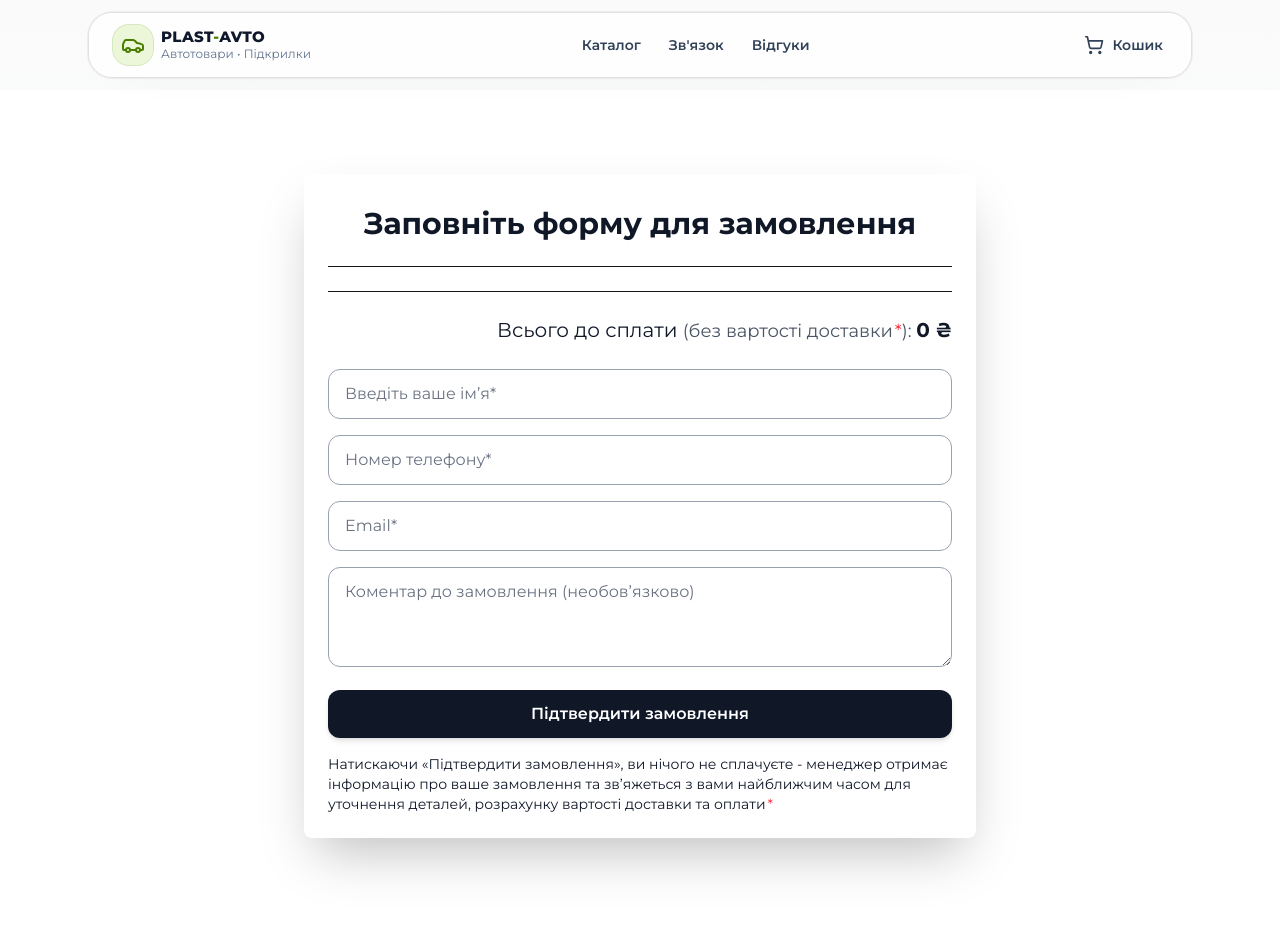
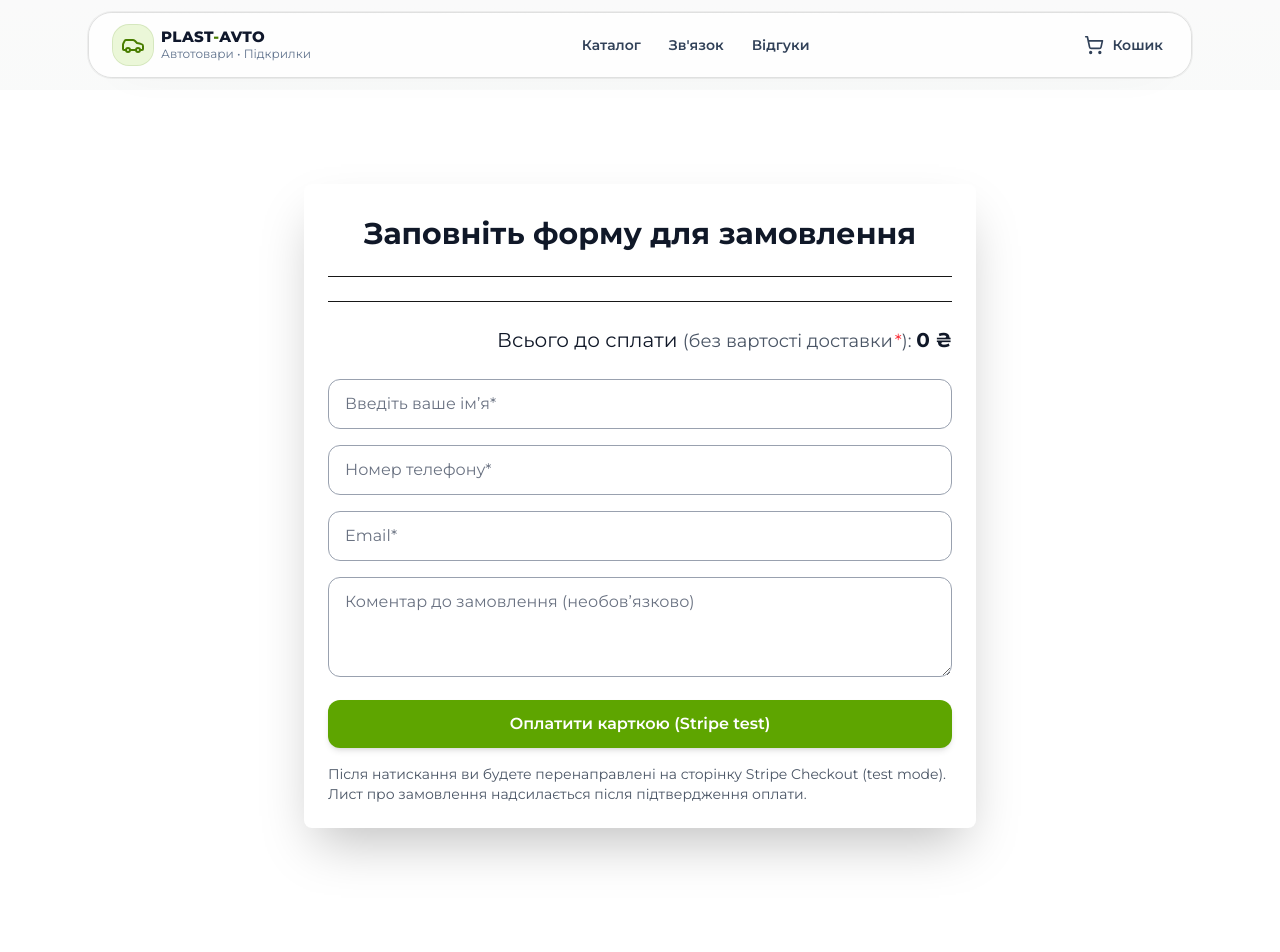
Before and after one commit to swapsideee/carshop, a Next.js app: page /order in a window 1280 px wide. Shown: the top 952 px of the page. Built offline with nearby package versions, Linux system fonts and the light colour scheme.

Commit message:
feat(checkout): redirect to Stripe and confirm payment on return

```diff
--- a/src/features/order/checkout/model/useCheckout.js
+++ b/src/features/order/checkout/model/useCheckout.js
@@ -7,7 +7,7 @@ import { useCartStore } from '@/features/cart';
 import { validateOrderForm } from '../lib/validation';
 
 export function useCheckout() {
-  const { cartItems, clearCart, saveOrder } = useCartStore();
+  const { cartItems } = useCartStore();
 
   const total = useMemo(
     () => cartItems.reduce((sum, item) => sum + item.price * item.quantity, 0),
@@ -16,9 +16,6 @@ export function useCheckout() {
 
   const [form, setForm] = useState({ name: '', phone: '', email: '', comment: '' });
   const [isSubmitting, setIsSubmitting] = useState(false);
-  const [submittedOrder, setSubmittedOrder] = useState(null);
-
-  const submitted = Boolean(submittedOrder);
 
   const onChange = (e) => {
     const { name, value } = e.target;
@@ -31,46 +28,38 @@ export function useCheckout() {
     const v = validateOrderForm(form);
     if (!v.ok) return { ok: false, message: v.error };
 
+    if (!cartItems?.length) return { ok: false, message: 'Кошик порожній' };
+
     setIsSubmitting(true);
 
-    const orderData = {
-      items: cartItems,
-      total,
-      name: v.cleaned.name,
-      phone: v.cleaned.phone,
-      email: v.cleaned.email,
-      comment: v.cleaned.comment,
-      createdAt: new Date().toISOString(),
-    };
-
     try {
-      const res = await fetch('/api/send-order', {
+      const res = await fetch('/api/stripe/checkout', {
         method: 'POST',
         headers: { 'Content-Type': 'application/json' },
         body: JSON.stringify({
-          name: orderData.name,
-          phone: orderData.phone,
-          email: orderData.email,
-          comment: orderData.comment,
+          customer: {
+            name: v.cleaned.name,
+            phone: v.cleaned.phone,
+            email: v.cleaned.email,
+            comment: v.cleaned.comment,
+          },
           cartItems,
           total,
         }),
       });
 
-      const result = await res.json().catch(() => null);
+      const data = await res.json().catch(() => null);
 
-      if (!res.ok || !result?.success) {
-        throw new Error(result?.error || 'Сталася помилка під час надсилання листа.');
+      if (!res.ok || !data?.url) {
+        throw new Error(data?.message || 'Не вдалося створити Stripe Checkout сесію');
       }
 
-      saveOrder(orderData);
-      clearCart();
-      setSubmittedOrder(orderData);
+      window.location.href = data.url;
 
-      return { ok: true, order: orderData };
+      return { ok: true };
     } catch (err) {
-      console.error('Помилка:', err);
-      return { ok: false, message: 'Сталася помилка при оформленні замовлення. Спробуйте ще раз.' };
+      console.error(err);
+      return { ok: false, message: 'Не вдалося перейти до оплати. Спробуйте ще раз.' };
     } finally {
       setIsSubmitting(false);
     }
@@ -79,14 +68,9 @@ export function useCheckout() {
   return {
     cartItems,
     total,
-
     form,
     onChange,
-
     isSubmitting,
-    submitted,
-    submittedOrder,
-
     submit,
   };
 }
--- a/src/pages/order/ui/OrderPage.jsx
+++ b/src/pages/order/ui/OrderPage.jsx
@@ -1,7 +1,19 @@
 'use client';
+
+import { Suspense } from 'react';
 
 import OrderCheckout from '@/widgets/order-checkout';
 
+import PaymentBanner from './PaymentBanner';
+
 export default function OrderPage() {
-  return <OrderCheckout />;
+  return (
+    <>
+      <Suspense fallback={null}>
+        <PaymentBanner />
+      </Suspense>
+
+      <OrderCheckout />
+    </>
+  );
 }
--- /dev/null
+++ b/src/pages/order/ui/PaymentBanner.jsx
@@ -0,0 +1,32 @@
+'use client';
+
+import { useSearchParams } from 'next/navigation';
+
+export default function PaymentBanner() {
+  const sp = useSearchParams();
+  const payment = sp.get('payment');
+
+  if (!payment) return null;
+
+  if (payment === 'success') {
+    return (
+      <div className="mx-auto max-w-2xl mt-6 mb-2 px-4">
+        <div className="rounded-xl bg-lime-100 text-lime-900 p-4">
+          ✅ Оплата пройшла (test). Дякуємо!
+        </div>
+      </div>
+    );
+  }
+
+  if (payment === 'cancel') {
+    return (
+      <div className="mx-auto max-w-2xl mt-6 mb-2 px-4">
+        <div className="rounded-xl bg-yellow-100 text-yellow-900 p-4">
+          ⚠️ Оплату скасовано. Ви можете спробувати ще раз.
+        </div>
+      </div>
+    );
+  }
+
+  return null;
+}
--- /dev/null
+++ b/src/widgets/order-checkout/model/useOrderCheckout.js
@@ -0,0 +1,96 @@
+'use client';
+
+import { useEffect, useMemo, useState } from 'react';
+
+import { useCartStore } from '@/features/cart';
+import { useCheckout } from '@/features/order/checkout';
+
+
+export function useOrderCheckout() {
+  const { cartItems, total, form, onChange, submit, isSubmitting } = useCheckout();
+  const { clearCart, saveOrder } = useCartStore();
+
+  const [submittedOrder, setSubmittedOrder] = useState(null);
+  const [verifying, setVerifying] = useState(false);
+
+  const stripeReturn = useMemo(() => {
+    if (typeof window === 'undefined') return { payment: null, sessionId: null };
+    const params = new URLSearchParams(window.location.search);
+    return {
+      payment: params.get('payment'),
+      sessionId: params.get('session_id'),
+    };
+  }, []);
+
+  useEffect(() => {
+    const { payment, sessionId } = stripeReturn;
+    if (payment !== 'success' || !sessionId) return;
+
+    let cancelled = false;
+
+    (async () => {
+      try {
+        setVerifying(true);
+
+        const res = await fetch(`/api/stripe/session?session_id=${encodeURIComponent(sessionId)}`);
+        const data = await res.json().catch(() => null);
+
+        if (!res.ok || !data) throw new Error(data?.message || 'Failed to verify payment');
+
+        if (!data.paid) {
+          alert('Оплата не підтверджена. Якщо гроші списались — зверніться до менеджера.');
+          return;
+        }
+
+        const orderData = {
+          items: data.cartItems || [],
+          total: data.total ?? 0,
+          name: data.metadata?.name || '',
+          phone: data.metadata?.phone || '',
+          email: data.customer_email || '',
+          comment: data.metadata?.comment || '',
+          createdAt: new Date().toISOString(),
+          paid: true,
+          stripeSessionId: data.id,
+        };
+
+        if (cancelled) return;
+
+        saveOrder(orderData);
+
+        clearCart();
+
+        setSubmittedOrder(orderData);
+
+        window.history.replaceState({}, '', '/order');
+      } catch (e) {
+        console.error(e);
+        alert('Не вдалося підтвердити оплату. Спробуйте оновити сторінку.');
+      } finally {
+        if (!cancelled) setVerifying(false);
+      }
+    })();
+
+    return () => {
+      cancelled = true;
+    };
+  }, [stripeReturn, clearCart, saveOrder]);
+
+  const onSubmit = async (e) => {
+    const res = await submit(e);
+    if (!res?.ok) alert(res?.message || 'Помилка');
+  };
+
+  return {
+    cartItems,
+    total,
+    form,
+    onChange,
+    isSubmitting,
+
+    verifying,
+    submittedOrder,
+
+    onSubmit,
+  };
+}
--- a/src/widgets/order-checkout/ui/CheckoutForm.jsx
+++ b/src/widgets/order-checkout/ui/CheckoutForm.jsx
@@ -3,6 +3,8 @@
 import { motion } from 'framer-motion';
 
 export default function CheckoutForm({ cartItems, total, form, onChange, onSubmit, isSubmitting }) {
+  const safeItems = Array.isArray(cartItems) ? cartItems : [];
+
   return (
     <div className="min-h-screen flex items-center justify-center px-4 py-10">
       <div className="w-full max-w-2xl bg-white rounded-lg shadow-2xl p-6 space-y-6">
@@ -13,16 +15,25 @@ export default function CheckoutForm({ cartItems, total, form, onChange, onSubmi
         <motion.div initial={{ opacity: 0 }} animate={{ opacity: 1 }} className="border-t" />
 
         <ul className="space-y-2 text-gray-800 text-sm">
-          {cartItems.map((item) => (
-            <li key={item.id} className="grid grid-cols-[1fr_auto] gap-4 items-start">
-              <span>
-                {item.name} {item.quantity} шт.
-              </span>
-              <span className="text-gray-900 font-semibold text-right min-w-15">
-                {item.price * item.quantity} ₴
-              </span>
-            </li>
-          ))}
+          {safeItems.map((item, idx) => {
+            const name = item?.name ?? 'Товар';
+            const qty = Number(item?.quantity ?? 1);
+            const price = Number(item?.price ?? 0);
+            const lineTotal = price * qty;
+
+            const key = item?.id ? String(item.id) : `${name}-${idx}`;
+
+            return (
+              <li key={key} className="grid grid-cols-[1fr_auto] gap-4 items-start">
+                <span>
+                  {name} {qty} шт.
+                </span>
+                <span className="text-gray-900 font-semibold text-right min-w-15">
+                  {lineTotal} ₴
+                </span>
+              </li>
+            );
+          })}
         </ul>
 
         <motion.div initial={{ opacity: 0 }} animate={{ opacity: 1 }} className="border-t" />
@@ -35,7 +46,7 @@ export default function CheckoutForm({ cartItems, total, form, onChange, onSubmi
           <span className="font-bold">{total} ₴</span>
         </div>
 
-        <form onSubmit={onSubmit} className="space-y-4">
+        <form onSubmit={onSubmit} className="space-y-4" aria-busy={isSubmitting}>
           <input
             required
             type="text"
@@ -43,7 +54,8 @@ export default function CheckoutForm({ cartItems, total, form, onChange, onSubmi
             placeholder="Введіть ваше ім’я*"
             value={form.name}
             onChange={onChange}
-            className="w-full border border-gray-400 rounded-xl px-4 py-3 text-gray-900 placeholder:text-gray-500 focus:outline-none focus:ring-2 focus:ring-lime-500 transition"
+            disabled={isSubmitting}
+            className="w-full border border-gray-400 rounded-xl px-4 py-3 text-gray-900 placeholder:text-gray-500 focus:outline-none focus:ring-2 focus:ring-lime-500 transition disabled:opacity-70"
           />
 
           <input
@@ -53,7 +65,8 @@ export default function CheckoutForm({ cartItems, total, form, onChange, onSubmi
             placeholder="Номер телефону*"
             value={form.phone}
             onChange={onChange}
-            className="w-full border border-gray-400 rounded-xl px-4 py-3 text-gray-900 placeholder:text-gray-500 focus:outline-none focus:ring-2 focus:ring-lime-500 transition"
+            disabled={isSubmitting}
+            className="w-full border border-gray-400 rounded-xl px-4 py-3 text-gray-900 placeholder:text-gray-500 focus:outline-none focus:ring-2 focus:ring-lime-500 transition disabled:opacity-70"
           />
 
           <input
@@ -63,7 +76,8 @@ export default function CheckoutForm({ cartItems, total, form, onChange, onSubmi
             placeholder="Email*"
             value={form.email}
             onChange={onChange}
-            className="w-full border border-gray-400 rounded-xl px-4 py-3 text-gray-900 placeholder:text-gray-500 focus:outline-none focus:ring-2 focus:ring-lime-500 transition"
+            disabled={isSubmitting}
+            className="w-full border border-gray-400 rounded-xl px-4 py-3 text-gray-900 placeholder:text-gray-500 focus:outline-none focus:ring-2 focus:ring-lime-500 transition disabled:opacity-70"
           />
 
           <textarea
@@ -71,26 +85,26 @@ export default function CheckoutForm({ cartItems, total, form, onChange, onSubmi
             placeholder="Коментар до замовлення (необов’язково)"
             value={form.comment}
             onChange={onChange}
-            className="w-full border border-gray-400 rounded-xl px-4 py-3 text-gray-900 placeholder:text-gray-500 focus:outline-none focus:ring-2 focus:ring-lime-500 transition min-h-25"
+            disabled={isSubmitting}
+            className="w-full border border-gray-400 rounded-xl px-4 py-3 text-gray-900 placeholder:text-gray-500 focus:outline-none focus:ring-2 focus:ring-lime-500 transition min-h-25 disabled:opacity-70"
           />
 
           <button
             type="submit"
             disabled={isSubmitting}
+            aria-disabled={isSubmitting}
             className={`cursor-pointer w-full text-white font-semibold py-3 rounded-xl transition ${
               isSubmitting
                 ? 'bg-gray-400 cursor-not-allowed'
-                : 'bg-gray-900 hover:bg-gray-800 transition duration-200 shadow-md'
+                : 'bg-lime-600 hover:bg-lime-700 transition duration-200 shadow-md'
             }`}
           >
-            {isSubmitting ? 'Обробка...' : 'Підтвердити замовлення'}
+            {isSubmitting ? 'Переходимо до оплати...' : 'Оплатити карткою (Stripe test)'}
           </button>
 
-          <div className="text-sm text-gray-900">
-            Натискаючи «Підтвердити замовлення», ви нічого не сплачуєте - менеджер отримає
-            інформацію про ваше замовлення та зв’яжеться з вами найближчим часом для уточнення
-            деталей, розрахунку вартості доставки та оплати
-            <span className="text-red-500 ml-0.5">*</span>
+          <div className="text-sm text-gray-600">
+            Після натискання ви будете перенаправлені на сторінку Stripe Checkout (test mode). Лист
+            про замовлення надсилається після підтвердження оплати.
           </div>
         </form>
       </div>
--- a/src/widgets/order-checkout/ui/OrderCheckout.jsx
+++ b/src/widgets/order-checkout/ui/OrderCheckout.jsx
@@ -1,17 +1,25 @@
 'use client';
 
-import { useCheckout } from '@/features/order/checkout';
-
+import { useOrderCheckout } from '../model/useOrderCheckout';
 import CheckoutForm from './CheckoutForm';
 import CheckoutSuccess from './CheckoutSuccess';
 
 export default function OrderCheckout() {
-  const { cartItems, total, form, onChange, submit, isSubmitting, submittedOrder } = useCheckout();
+  const { cartItems, total, form, onChange, isSubmitting, verifying, submittedOrder, onSubmit } =
+    useOrderCheckout();
 
-  const onSubmit = async (e) => {
-    const res = await submit(e);
-    if (!res?.ok) alert(res?.message || 'Помилка');
-  };
+  if (verifying) {
+    return (
+      <div className="min-h-screen flex items-center justify-center px-4 py-10">
+        <div className="w-full max-w-md bg-white rounded-lg shadow-2xl p-6 text-center space-y-3">
+          <div className="text-2xl font-bold text-gray-900">Підтверджуємо оплату…</div>
+          <div className="text-gray-600 text-sm">
+            Це займає кілька секунд. Не закривайте сторінку.
+          </div>
+        </div>
+      </div>
+    );
+  }
 
   if (submittedOrder) return <CheckoutSuccess order={submittedOrder} />;
 
```
